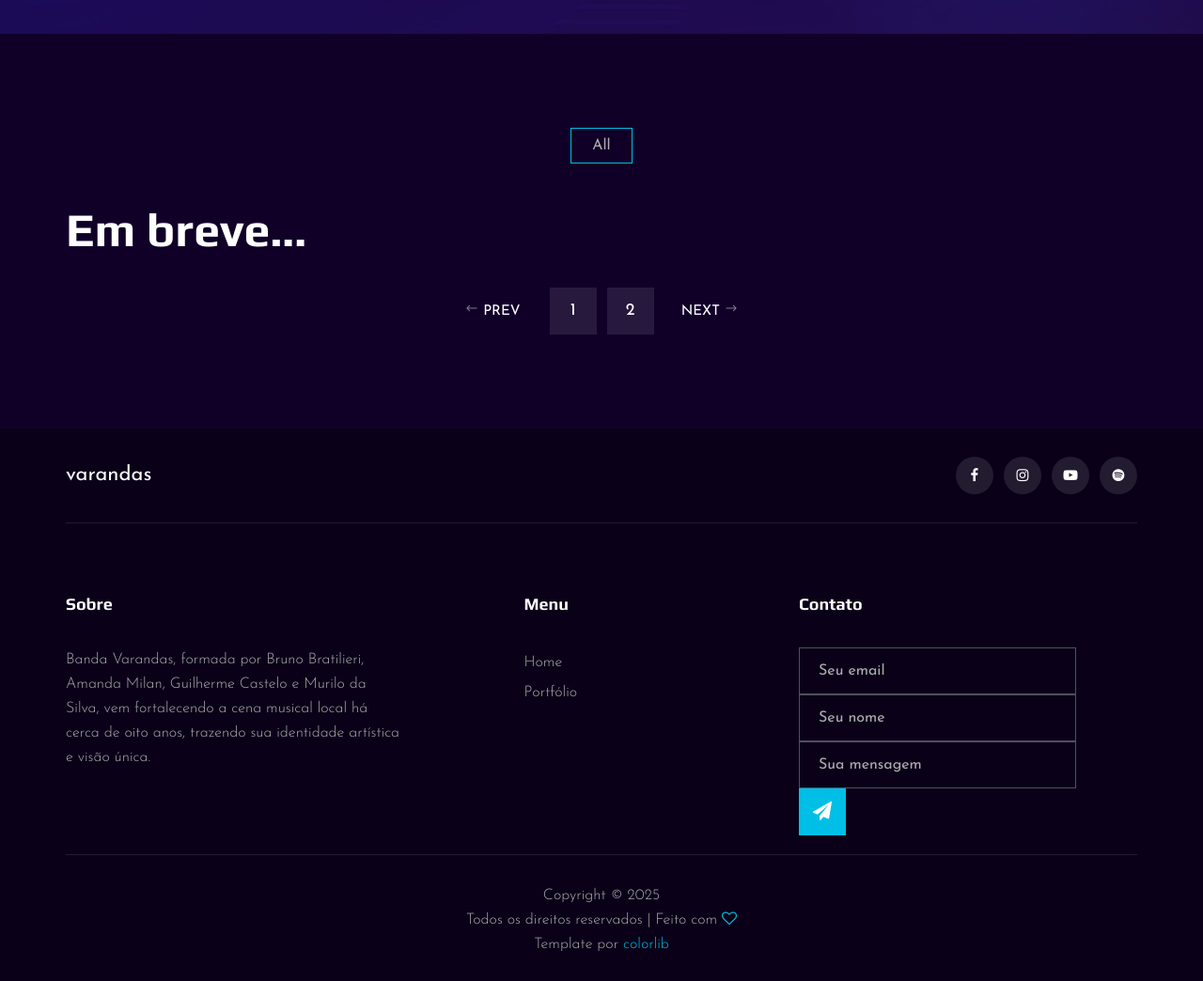
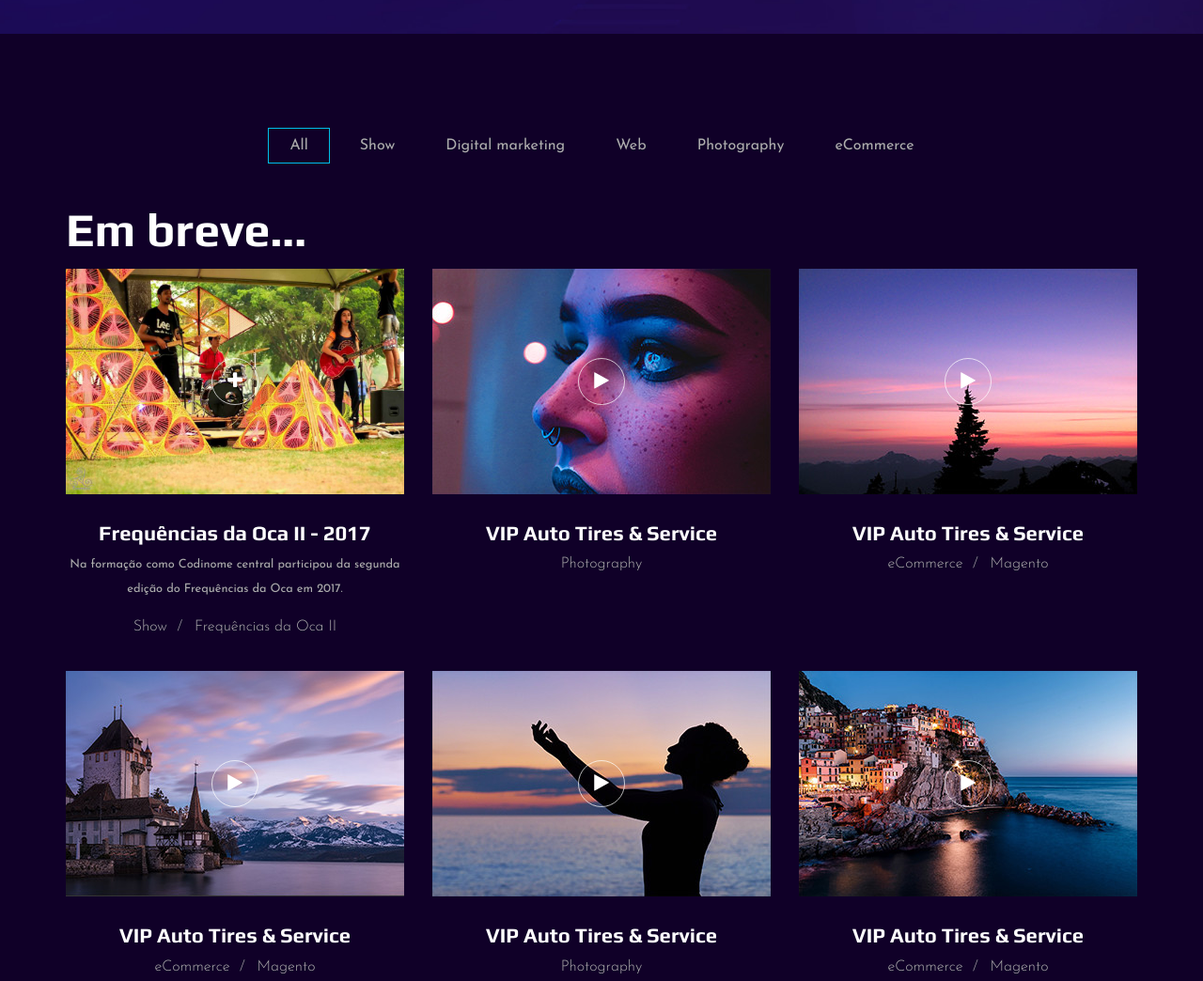
Before and after one commit to castelogui/bandavarandas, a plain HTML site: page portfolio.html in a window 1280 px wide. Shown: the part 340-1384 px from the top of the page at 94% size. Drawn offline with Linux system fonts and the light colour scheme.

Commit message:
Inicia inclusão de material para portfólio

```diff
--- a/portfolio.html
+++ b/portfolio.html
@@ -59,10 +59,14 @@
                             </ul>
                         </nav>
                         <div class="header__nav__social">
-                            <a href="https://www.facebook.com/bandavarandas/" target="_blank"><i class="fa fa-facebook"></i></a>
-                            <a href="https://www.instagram.com/bandavarandas/" target="_blank"><i class="fa fa-instagram"></i></a>
-                            <a href="https://www.youtube.com/@bandavarandas" target="_blank"><i class="fa fa-youtube-play"></i></a>
-                            <a href="https://open.spotify.com/intl-pt/artist/1URNpE82JJqDIVlxyT1CJw" target="_blank"><i class="fa fa-spotify"></i></a>
+                            <a href="https://www.facebook.com/bandavarandas/" target="_blank"><i
+                                    class="fa fa-facebook"></i></a>
+                            <a href="https://www.instagram.com/bandavarandas/" target="_blank"><i
+                                    class="fa fa-instagram"></i></a>
+                            <a href="https://www.youtube.com/@bandavarandas" target="_blank"><i
+                                    class="fa fa-youtube-play"></i></a>
+                            <a href="https://open.spotify.com/intl-pt/artist/1URNpE82JJqDIVlxyT1CJw" target="_blank"><i
+                                    class="fa fa-spotify"></i></a>
                         </div>
                     </div>
                 </div>
@@ -97,32 +101,33 @@
                 <div class="col-lg-12">
                     <ul class="portfolio__filter">
                         <li class="active" data-filter="*">All</li>
-                        <!--
-                            <li data-filter=".branding">Branding</li>
-                            <li data-filter=".digital-marketing">Digital marketing</li>
-                            <li data-filter=".web">Web</li>
-                            <li data-filter=".photography">Photography</li>
-                            <li data-filter=" .ecommerce">eCommerce</li>
-                            -->
+                        <li data-filter=".show">Show</li>
+                        <li data-filter=".digital-marketing">Digital marketing</li>
+                        <li data-filter=".web">Web</li>
+                        <li data-filter=".photography">Photography</li>
+                        <li data-filter=" .ecommerce">eCommerce</li>
                     </ul>
                 </div>
             </div>
             <div class="breadcrumb__text">
                 <h2>Em breve...</h2>
             </div>
-            <!--
+
             <div class="row portfolio__gallery">
-                <div class="col-lg-4 col-md-6 col-sm-6 mix branding">
+                <div class="col-lg-4 col-md-6 col-sm-6 mix show">
                     <div class="portfolio__item">
-                        <div class="portfolio__item__video set-bg" data-setbg="img/portfolio/portfolio-1.jpg">
-                            <a href="https://www.youtube.com/watch?v=LXb3EKWsInQ" class="play-btn video-popup"><i
-                                    class="fa fa-play"></i></a>
+                        <div class="portfolio__item__video set-bg"
+                            data-setbg="img/varandas/bandacodinomecentral-frequencias-oca-ii-1.jpg">
+                            <a href="img/varandas/bandacodinomecentral-frequencias-oca-ii-1.jpg"
+                                class="play-btn video-popup"><i class="fa fa-plus"></i></a>
                         </div>
                         <div class="portfolio__item__text">
-                            <h4>VIP Auto Tires & Service</h4>
+                            <h4>Frequências da Oca II - 2017</h4>
+                            <p class="small">Na formação como Codinome central participou da segunda edição do
+                                Frequências da Oca em 2017.</p>
                             <ul>
-                                <li>eCommerce</li>
-                                <li>Magento</li>
+                                <li>Show</li>
+                                <li>Frequências da Oca II</li>
                             </ul>
                         </div>
                     </div>
@@ -238,7 +243,7 @@
                         </div>
                     </div>
                 </div>
-            </div>-->
+            </div>
             <div class="row">
                 <div class="col-lg-12">
                     <div class="pagination__option">
@@ -266,10 +271,14 @@
                     </div>
                     <div class="col-lg-6 col-md-6">
                         <div class="footer__top__social">
-                            <a href="https://www.facebook.com/bandavarandas/" target="_blank"><i class="fa fa-facebook"></i></a>
-                            <a href="https://www.instagram.com/bandavarandas/" target="_blank"><i class="fa fa-instagram"></i></a>
-                            <a href="https://www.youtube.com/@bandavarandas" target="_blank"><i class="fa fa-youtube-play"></i></a>
-                            <a href="https://open.spotify.com/intl-pt/artist/1URNpE82JJqDIVlxyT1CJw" target="_blank"><i class="fa fa-spotify"></i></a>
+                            <a href="https://www.facebook.com/bandavarandas/" target="_blank"><i
+                                    class="fa fa-facebook"></i></a>
+                            <a href="https://www.instagram.com/bandavarandas/" target="_blank"><i
+                                    class="fa fa-instagram"></i></a>
+                            <a href="https://www.youtube.com/@bandavarandas" target="_blank"><i
+                                    class="fa fa-youtube-play"></i></a>
+                            <a href="https://open.spotify.com/intl-pt/artist/1URNpE82JJqDIVlxyT1CJw" target="_blank"><i
+                                    class="fa fa-spotify"></i></a>
                         </div>
                     </div>
                 </div>
```
